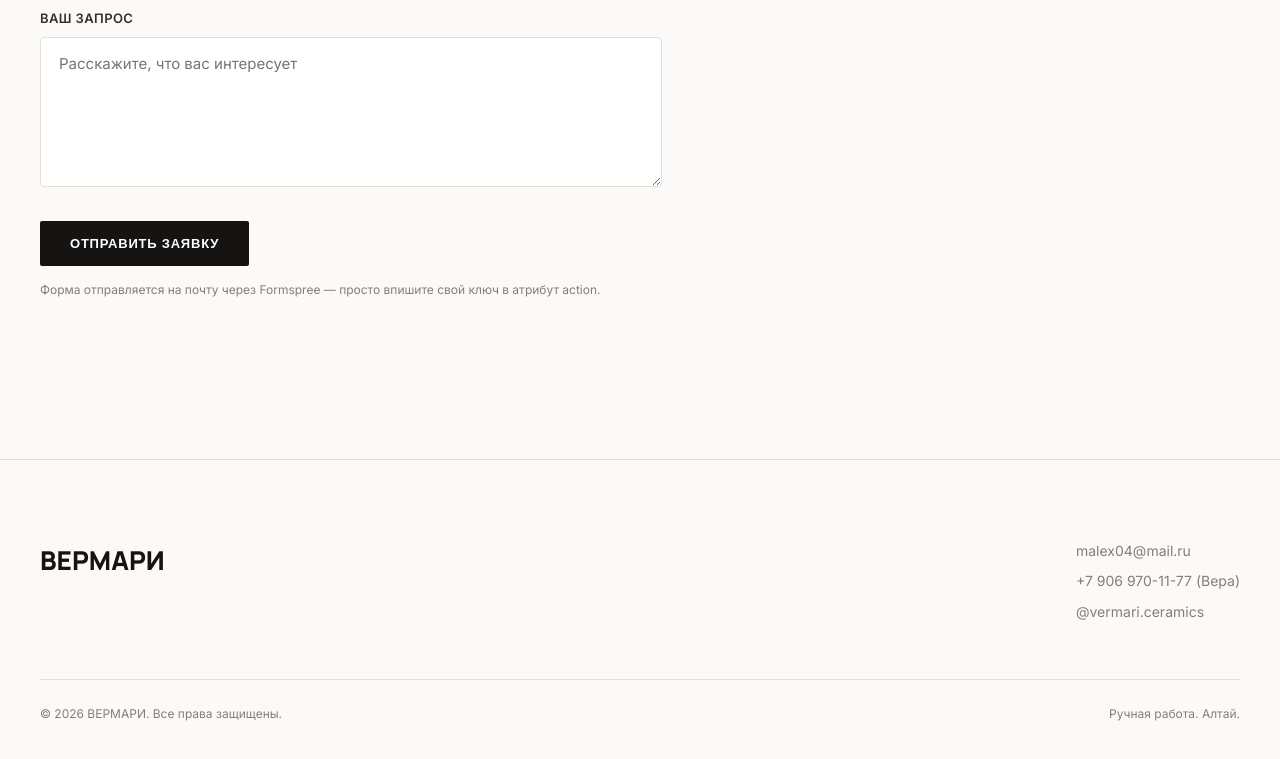
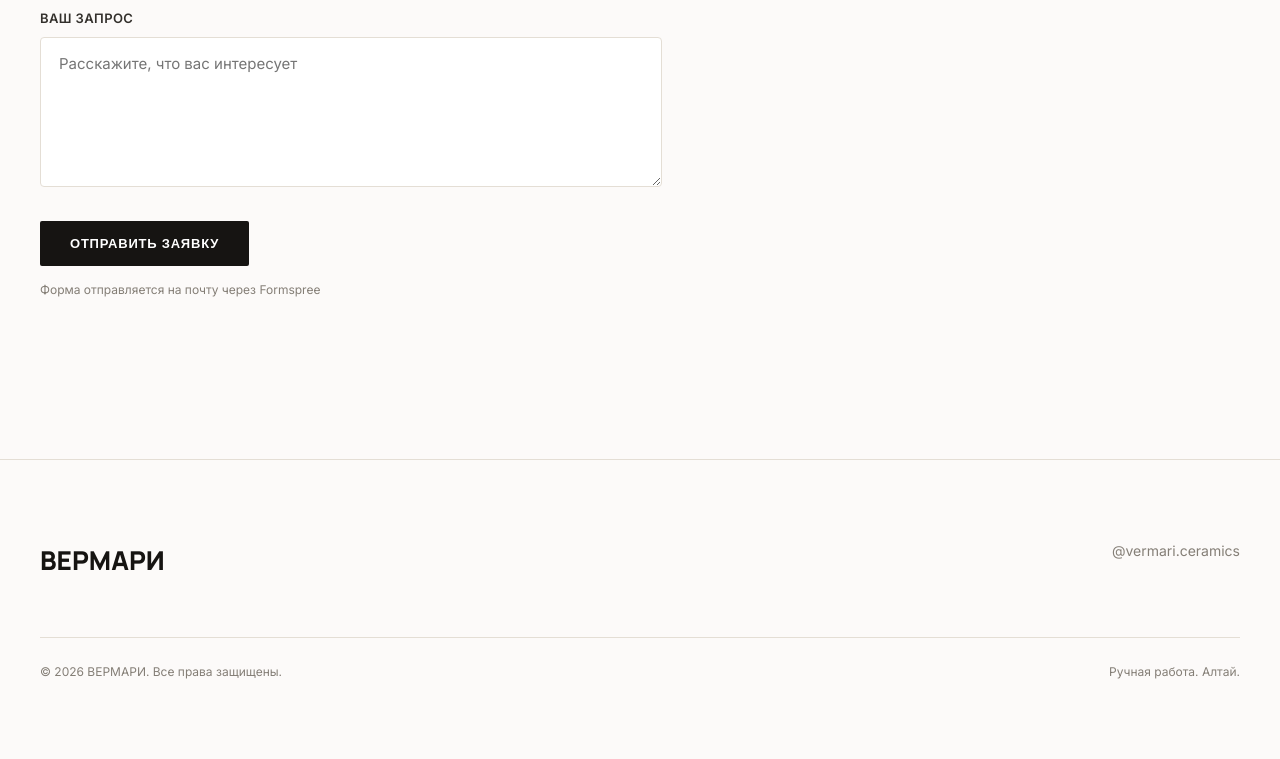
Before and after one commit to hootarru/vermari, a plain HTML site: page index.html in a window 1280 px wide. Shown: the part 6347-7106 px from the top of the page. After the commit the page ends 7069 px from the top, so only its background shows below. Drawn offline with Linux system fonts and the light colour scheme; a web font is replaced by a local one.

Commit message:
Update index.html

```diff
--- a/index.html
+++ b/index.html
@@ -437,7 +437,7 @@
           <textarea id="orderMessage" name="message" placeholder="Расскажите, что вас интересует"></textarea>
         </div>
         <button type="submit" class="btn">Отправить заявку</button>
-        <div class="order-form-note">Форма отправляется на почту через Formspree — просто впишите свой ключ в атрибут action.</div>
+        <div class="order-form-note">Форма отправляется на почту через Formspree </div>
       </form>
     </div>
 
@@ -465,8 +465,6 @@
     <div class="footer-grid">
       <div class="footer-logo">ВЕРМАРИ</div>
       <div class="footer-contacts">
-        <a href="mailto:malex04@mail.ru">malex04@mail.ru</a>
-        <a href="tel:+79069701177">+7 906 970-11-77 (Вера)</a>
         <a href="https://instagram.com/vermari.ceramics" target="_blank" rel="noopener">@vermari.ceramics</a>
       </div>
     </div>
```
